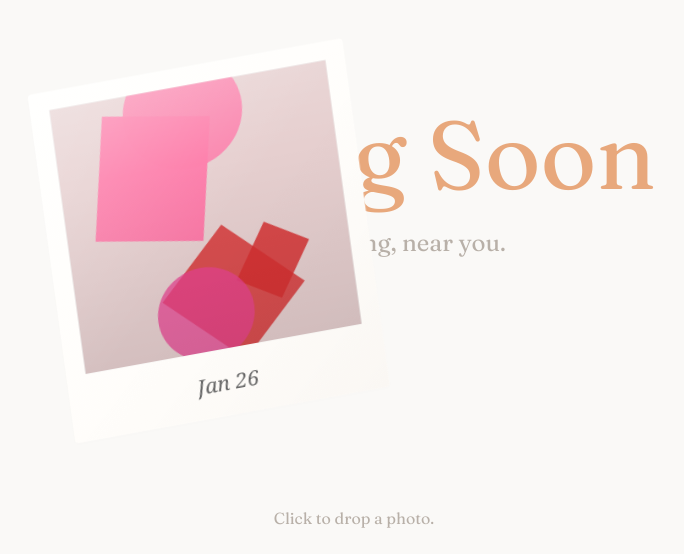
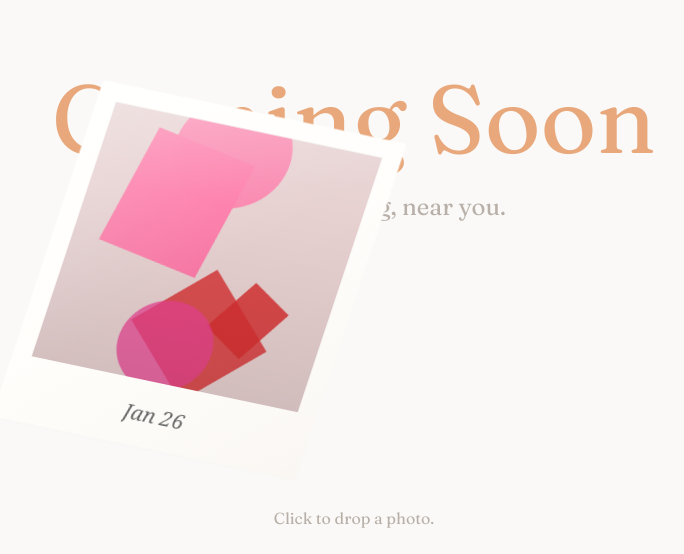
Before and after one commit to wt65074/wackie-wedding, a React (Vite) app: page / in a window 1280 px wide. Shown: the part 246-800 px from the top of the page, without its empty margins (286-970 px from the left). Built offline with nearby package versions, Linux system fonts and the light colour scheme; no server answers; the database is empty.

Commit message:
stop polaroids from covering text

```diff
--- a/src/polaroid-fall.tsx
+++ b/src/polaroid-fall.tsx
@@ -96,6 +96,7 @@ export default function PolaroidFall(): React.ReactElement {
   const [messageInputImage, setMessageInputImage] = useState<string | null>(null);
   const nextIdRef = useRef<number>(0);
   const lastTapRef = useRef<number>(0);
+  const centerTextRef = useRef<HTMLDivElement>(null);
   const { getRandomImage, hasImages } = usePolaroidImages();
   const { getRandomMessage, submitMessage, hasMessages } = useMessages();
 
@@ -132,33 +133,47 @@ export default function PolaroidFall(): React.ReactElement {
       imageUrl = generateRandomImage();
     }
 
-    // Landing position - use rejection sampling to reduce center probability
-    const viewportCenterX = viewportWidth / 2;
-    const viewportCenterY = viewportHeight / 2;
-    const centerAvoidanceRadius = 250; // area to probabilistically avoid
+    // Polaroid dimensions (used for positioning calculations)
+    const polaroidWidth = 144;
+    const polaroidHeight = 180;
 
-    // Try to find a landing spot, with probability decreasing near center
+    // Landing position - use rejection sampling to avoid center text bounding box
+    // Get the actual bounding box from the DOM element
+    const centerTextBox = centerTextRef.current?.getBoundingClientRect();
+
+    // Padding to account for polaroid size (so polaroid edges don't overlap text)
+    const polaroidHalfWidth = polaroidWidth / 2;
+    const polaroidHalfHeight = polaroidHeight / 2;
+    const padding = 30;
+
+    // Try to find a landing spot that avoids the center text area
     let finalX: number;
     let finalY: number;
     let attempts = 0;
-    const maxAttempts = 10;
+    const maxAttempts = 20;
 
     do {
       // Generate candidate position with gaussian distribution around click
       const spread = 120;
-      finalX = gaussianRandom(clickX, spread) - 72;
-      finalY = gaussianRandom(clickY, spread) - 90;
+      finalX = gaussianRandom(clickX, spread) - polaroidHalfWidth;
+      finalY = gaussianRandom(clickY, spread) - polaroidHalfHeight;
 
-      // Calculate distance from center
-      const distFromCenterX = finalX + 72 - viewportCenterX;
-      const distFromCenterY = finalY + 90 - viewportCenterY;
-      const distFromCenter = Math.sqrt(distFromCenterX * distFromCenterX + distFromCenterY * distFromCenterY);
+      // Check if polaroid would overlap the center text bounding box
+      let insideBox = false;
+      if (centerTextBox) {
+        const polaroidCenterX = finalX + polaroidHalfWidth;
+        const polaroidCenterY = finalY + polaroidHalfHeight;
+        const boxLeft = centerTextBox.left - polaroidHalfWidth - padding;
+        const boxRight = centerTextBox.right + polaroidHalfWidth + padding;
+        const boxTop = centerTextBox.top - polaroidHalfHeight - padding;
+        const boxBottom = centerTextBox.bottom + polaroidHalfHeight + padding;
 
-      // Probability of accepting this position increases with distance from center
-      // At center: ~10% chance, at edge of avoidance zone: ~90% chance, beyond: 100%
-      const acceptProbability = distFromCenter >= centerAvoidanceRadius
-        ? 1
-        : 0.1 + 0.8 * (distFromCenter / centerAvoidanceRadius);
+        insideBox = polaroidCenterX > boxLeft && polaroidCenterX < boxRight &&
+          polaroidCenterY > boxTop && polaroidCenterY < boxBottom;
+      }
+
+      // Virtually 0 probability (1%) inside the box, 100% outside
+      const acceptProbability = insideBox ? 0.0 : 1;
 
       if (Math.random() < acceptProbability) {
         break;
@@ -166,17 +181,16 @@ export default function PolaroidFall(): React.ReactElement {
 
       attempts++;
     } while (attempts < maxAttempts);
+    console.log(attempts)
 
     // Clamp to keep polaroids on screen
-    finalX = Math.max(20, Math.min(viewportWidth - 164, finalX));
-    finalY = Math.max(20, Math.min(viewportHeight - 200, finalY));
+    finalX = Math.max(20, Math.min(viewportWidth - polaroidWidth - 20, finalX));
+    finalY = Math.max(20, Math.min(viewportHeight - polaroidHeight - 20, finalY));
 
     const finalRotation = (Math.random() - 0.5) * 30;
 
-    // Center on click - offset by half the polaroid size (144px wide, ~180px tall)
+    // Center on click - offset by half the polaroid size
     // Also account for initial scale of 2.2
-    const polaroidWidth = 144;
-    const polaroidHeight = 180;
     const initialScale = 2.2;
     const startX = clickX - (polaroidWidth * initialScale) / 2;
     const startY = clickY - (polaroidHeight * initialScale) / 2;
@@ -320,36 +334,40 @@ export default function PolaroidFall(): React.ReactElement {
           .hint-mobile { display: flex; }
         }
       `}</style>
-      {/* Coming Soon - pinned at fixed position */}
-      <p style={{
+      {/* Center text container - used for polaroid avoidance bounding box */}
+      <div
+        ref={centerTextRef}
+        style={{
           position: 'absolute',
           top: '50%',
           left: '50%',
           transform: 'translate(-50%, -50%)',
+          display: 'flex',
+          flexDirection: 'column',
+          alignItems: 'center',
+          pointerEvents: 'none',
+          zIndex: 0,
+        }}
+      >
+        {/* Coming Soon */}
+        <p style={{
           fontSize: 'clamp(2.5rem, 10vw, 6rem)',
           fontFamily: '"Fraunces", Georgia, serif',
           fontWeight: 400,
           margin: 0,
           whiteSpace: 'nowrap',
           color: '#E8A87C',
-        pointerEvents: 'none',
-        zIndex: 0,
         }}>
           Coming Soon
         </p>
-      {/* Subtext - positioned relative to Coming Soon */}
+        {/* Subtext */}
         <div style={{
-        position: 'absolute',
-        top: 'calc(50% + clamp(2.5rem, 6vw, 4.5rem))',
-        left: '50%',
-        transform: 'translateX(-50%)',
           textAlign: 'center',
-        pointerEvents: 'none',
-        zIndex: 0,
-        width: '90%',
+          width: '90vw',
           maxWidth: '600px',
         }}>
           <TypingMessage />
+        </div>
       </div>
 
       <div style={{
```
Lines whose indentation alone changed are shown as unchanged.
